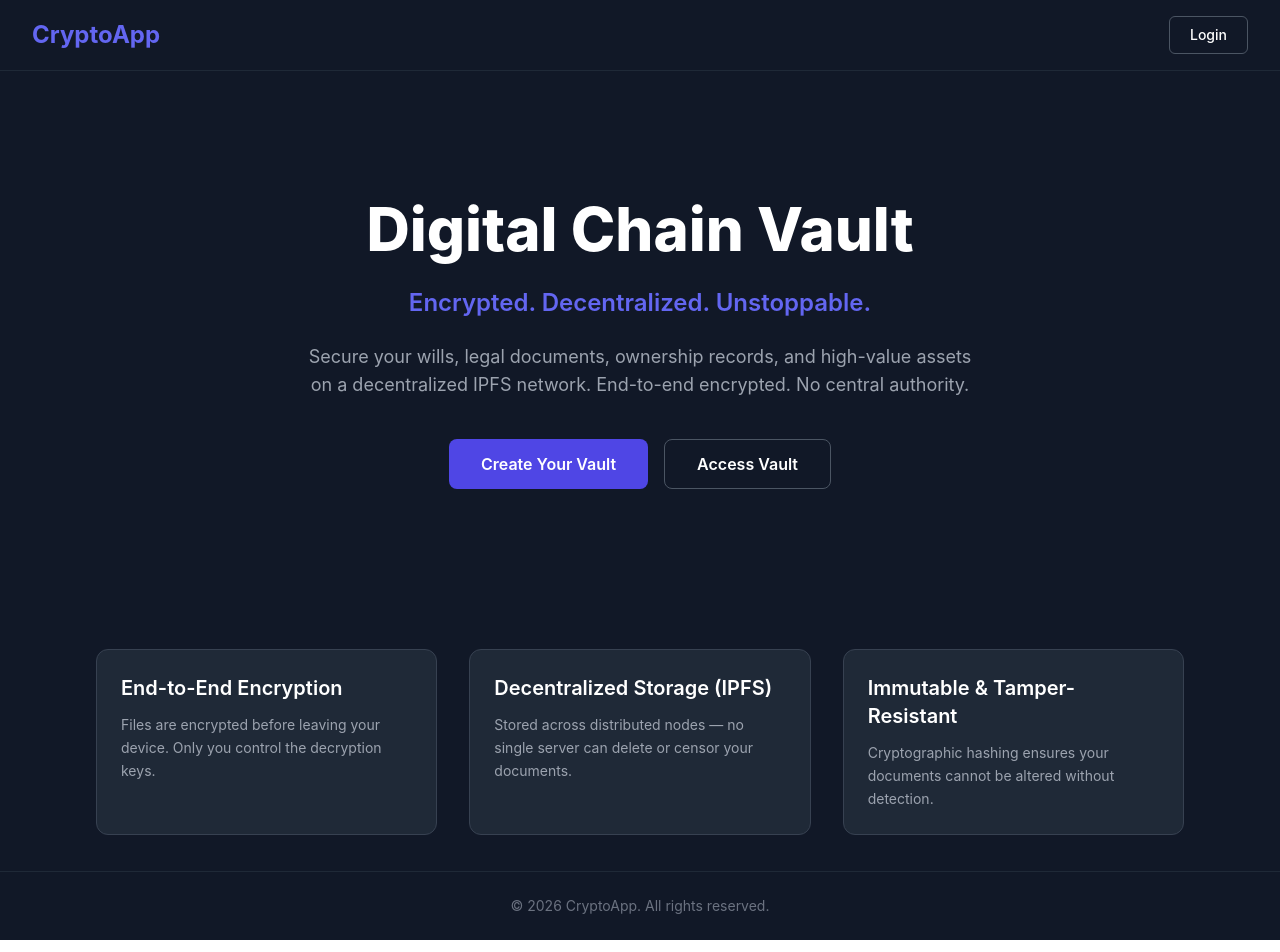
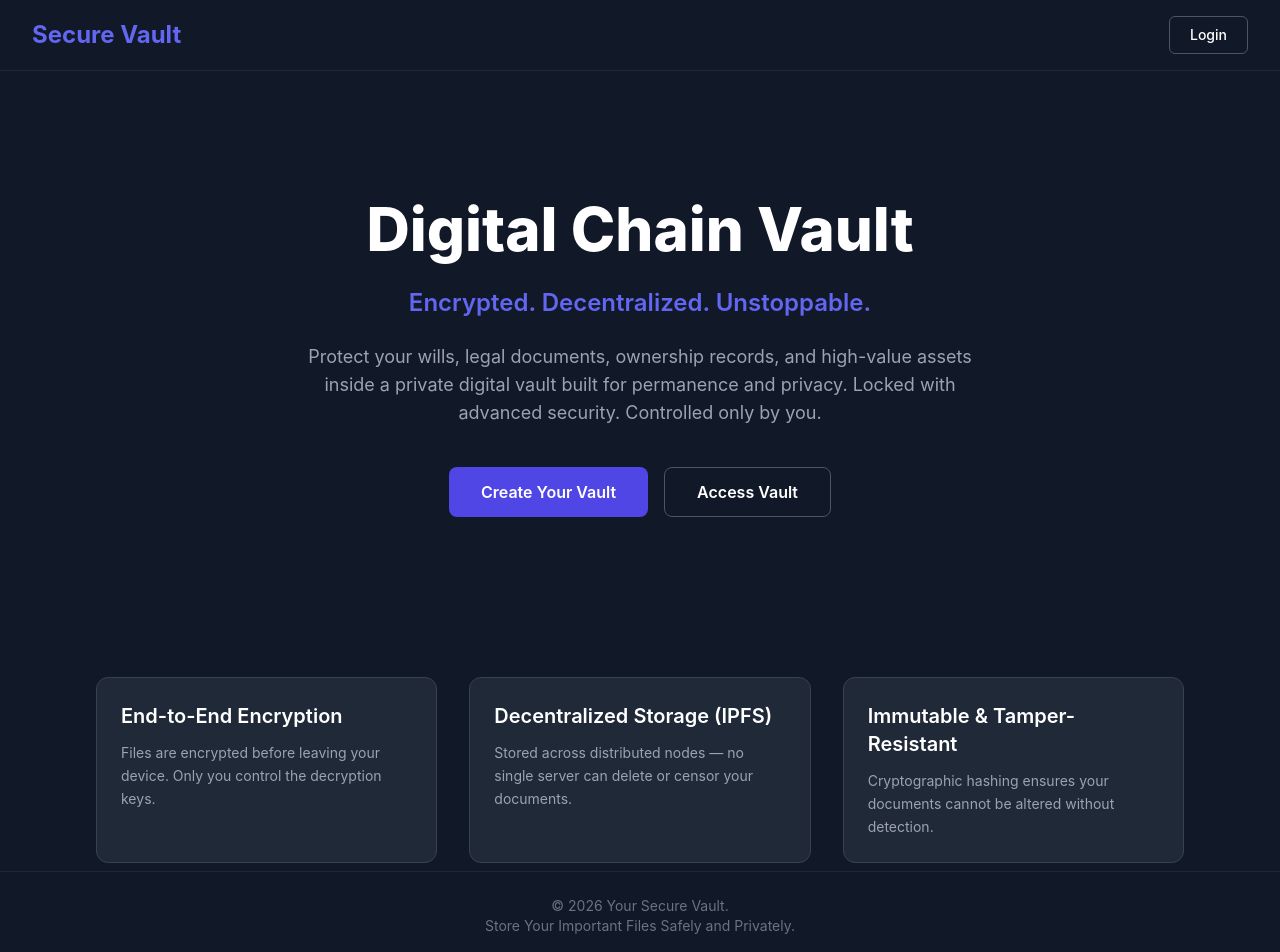
Before and after one commit to dzghj/secure-ipfs-frontend, a React (Create React App) app: page / in a window 1280 px wide. Shown: the top 952 px of the page. Built offline with nearby package versions, Linux system fonts and the light colour scheme.

Commit message:
font changed8

```diff
--- a/src/components/Layout.js
+++ b/src/components/Layout.js
@@ -35,7 +35,7 @@ export default function Layout({ onLogout }) {
           onClick={() => navigate("/")}
           className="text-2xl font-bold text-indigo-500 cursor-pointer"
         >
-          CryptoApp
+          Secure Vault
         </div>
 
         {/* ✅ Auth-aware button */}
@@ -67,7 +67,9 @@ export default function Layout({ onLogout }) {
 
       {/* ---------- Footer ---------- */}
       <footer className="py-6 text-center text-gray-500 text-sm border-t border-gray-800">
-        © {new Date().getFullYear()} CryptoApp. All rights reserved.
+        © {new Date().getFullYear()} Your Secure Vault.
+        <br/>
+        Store Your Important Files Safely and Privately.
       </footer>
     </div>
   );
--- a/src/pages/Main.js
+++ b/src/pages/Main.js
@@ -18,9 +18,8 @@ export default function Main() {
         </h1>
 
         <p className="mt-6 text-gray-400 max-w-2xl text-lg">
-          Secure your wills, legal documents, ownership records, and
-          high-value assets on a decentralized IPFS network.
-          End-to-end encrypted. No central authority.
+        Protect your wills, legal documents, ownership records, and high-value assets inside a private
+        digital vault built for permanence and privacy. Locked with advanced security. Controlled only by you.
         </p>
 
         {/* CTA Buttons */}
```
